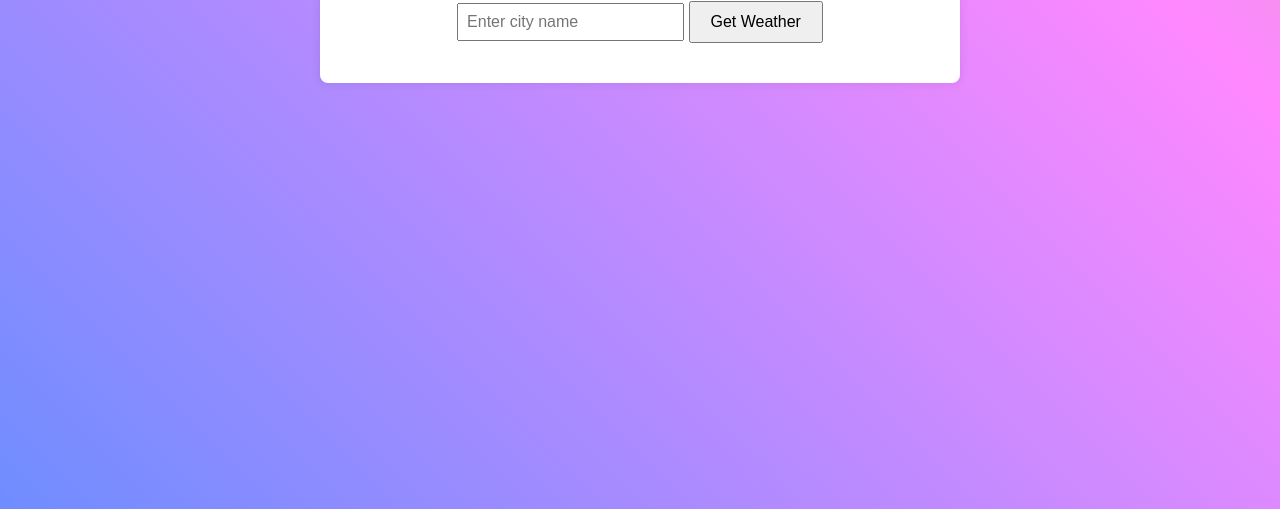
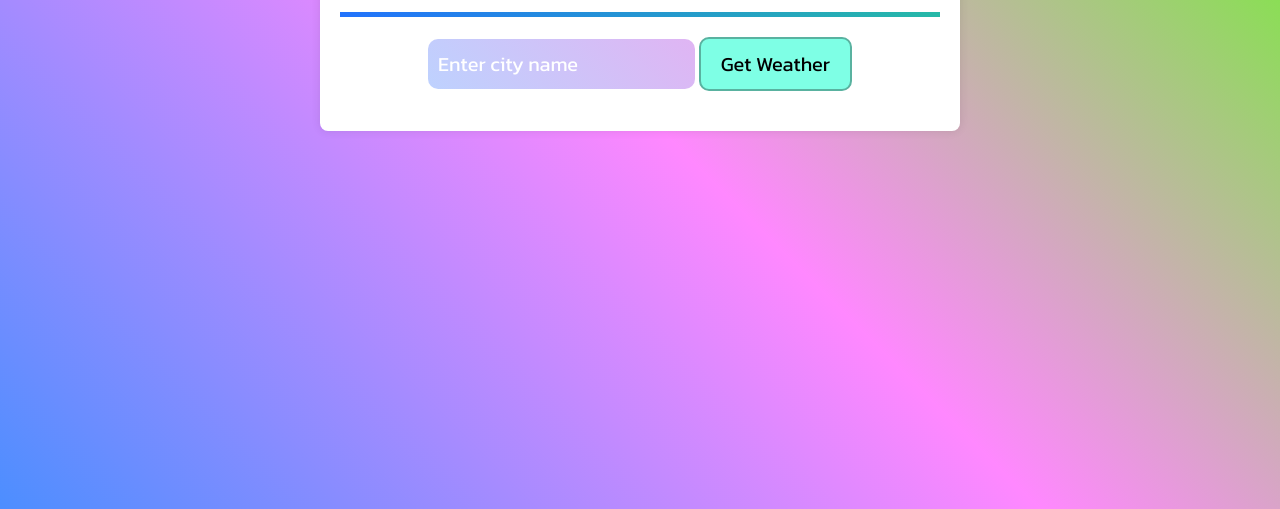
Before and after one commit to ayka72/Weather-Web, a plain HTML site: page index.html in a window 1280 px wide. Shown: the part 291-800 px from the top of the page. Drawn offline with Linux system fonts and the light colour scheme.

Commit message:
new style

```diff
--- a/index.html
+++ b/index.html
@@ -8,14 +8,16 @@
     <script src="scripts/script.js"></script>
 </head>
 <body>
-    <div id="gradientBackground"></div>
+
     <div class="container">
         <h1>Weather App</h1>
+        <div id="hr"></div>
         <div class="search-container">
             <input type="text" id="cityInput" placeholder="Enter city name">
             <button onclick="getWeather()">Get Weather</button>
         </div>
         <div class="weather-info" id="weatherInfo"></div>
     </div>
+    <div id="gradientBackground"></div>
 </body>
 </html>
--- a/scripts/script.js
+++ b/scripts/script.js
@@ -34,7 +34,7 @@ function getWeather() {
 
 
 function changeColors() {
-    const gradientBackground = document.getElementById('gradientBackground');
+    const gradientBackground = document.getElementsById('gradientBackground');
     const colors = [
         'rgb(76, 142, 255)',
         'rgb(255, 136, 255)',
@@ -48,11 +48,6 @@ function changeColors() {
     } else {
         console.error('Element with id "gradientBackground" not found.');
     }
-
-/*     setInterval(() => {
-        gradientBackground.style.background = `linear-gradient(45deg, ${colors[currentIndex]}, ${colors[(currentIndex + 1) % colors.length]}, ${colors[(currentIndex + 2) % colors.length]})`;
-        currentIndex = (currentIndex + 1) % colors.length;
-    }, 5000); */
 }
 
 
--- a/styles/style.css
+++ b/styles/style.css
@@ -1,9 +1,12 @@
+@import url('https://fonts.googleapis.com/css2?family=Kanit&display=swap');
+
 body {
   font-family: 'Arial', sans-serif;
   margin: 0;
   padding: 0;
   background-color: #2c2c2c;
   height: 100%;
+  font-family: 'Kanit', sans-serif;
 }
 
 #gradientBackground{
@@ -11,11 +14,11 @@ body {
   top: 0;
   left: 0;
   width: 100%;
-  height: 100%;
   background: linear-gradient(45deg, rgb(76, 142, 255), rgb(255, 136, 255), rgb(94, 255, 20));
-  background-size: 200% 200%;
+  background-size: 100% 100%;
   animation: gradientAnimation 5s ease infinite;
   z-index: -1;
+  height: 100dvh
 }
 
 @keyframes gradientAnimation {
@@ -52,18 +55,49 @@ h1 {
   margin-top: 20px;
 }
 
-input {
-  padding: 8px;
-  font-size: 16px;
+
+input{
+  padding: 10px;
+  font-size: 20px;
+  transition: 3s;
+  background: linear-gradient(45deg, rgb(187, 212, 255), rgb(255, 154, 233));
+  background-size: 200% 200%;
+  animation: gradientAnimation 5s ease infinite;
+  border: none;
+  border-radius: 10px;
+  font-family: 'Kanit', sans-serif;
 }
 
+input::placeholder{
+  color: #fff;
+  font-family: 'Kanit', sans-serif;
+  font-size: 20px;
+}
+
+
 button {
+  border-radius: 10px;
   padding: 10px 20px;
-  font-size: 16px;
+  font-size: 20px;
   cursor: pointer;
+  background-color: #7effe5;
+  border: 2px solid #59b2a0;
+  font-family: 'Kanit', sans-serif;
+}
+
+button:hover{
+  background-color: #59b2a0;
+  transition: 1s;
 }
 
 .weather-info {
   margin-top: 20px;
   font-size: 18px;
 }
+
+#hr{
+  height: 5px;
+  background: linear-gradient(45deg, rgb(34, 114, 253), rgb(42, 255, 81));
+  background-size: 200% 200%;
+  animation: gradientAnimation 5s ease infinite;
+}
```
